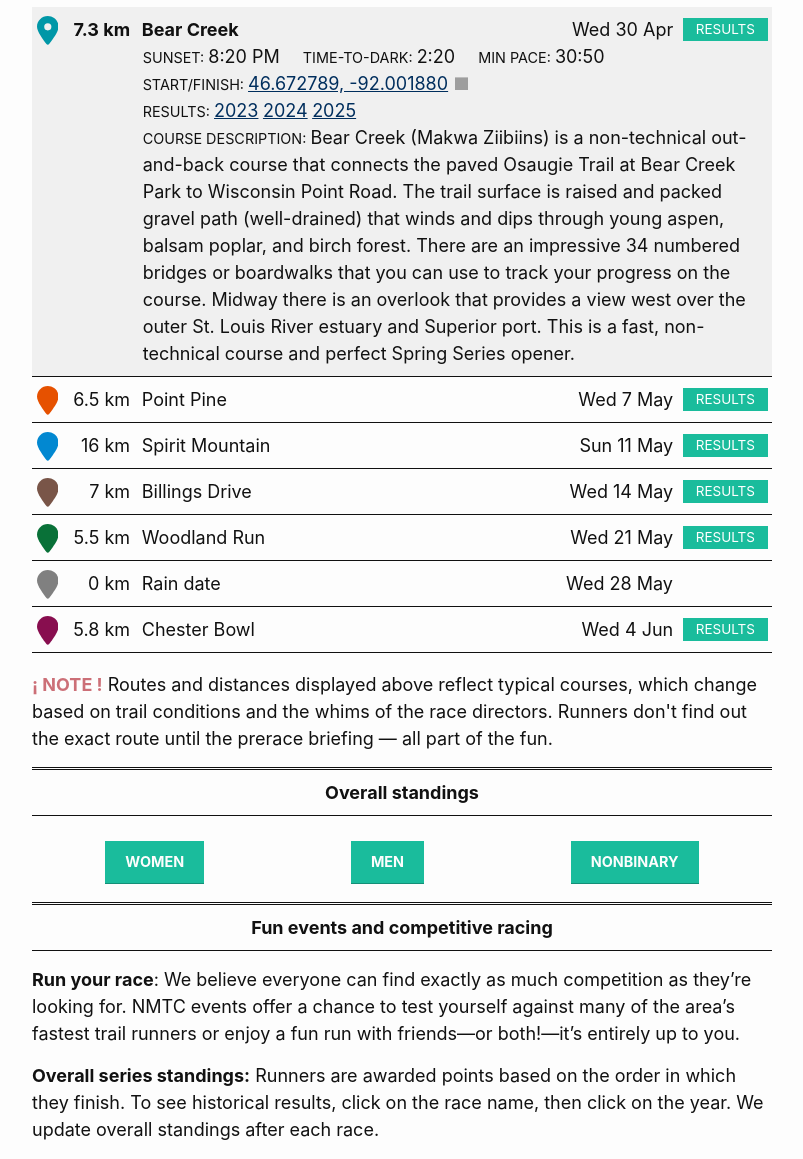
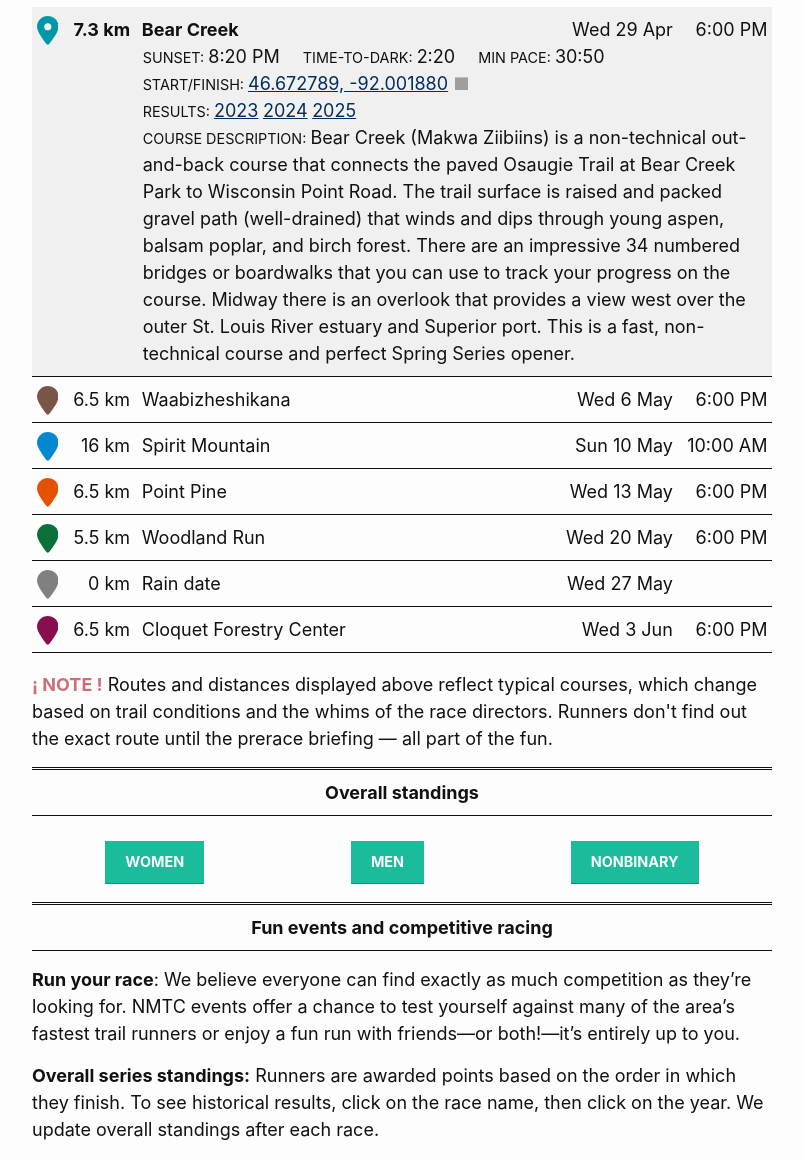
Before and after one commit to nmtc-run/nmtc-run.github.io, a Jekyll site: the page built from pages/series-spring.md, in a window 1280 px wide and 1400 px high, scrolled down 1406 px. Shown: the part 241-1400 px from the top of the window, without its empty margins (238-1041 px from the left). Built offline with Jekyll 4.4.1, drawn with Linux system fonts in a browser that asks for light colours; some of the changed lines change nothing that is shown; grey boxes are pictures that could not be loaded.

Commit message:
Update spring series schedule: fix swapped races

```diff
--- a/_data/series-spring.yml
+++ b/_data/series-spring.yml
@@ -1,5 +1,5 @@
 - name: Bear Creek
-  date: 2025-04-30 # use format: YYYY-MM-DD
+  date: 2026-04-29 # use format: YYYY-MM-DD
   time: "6:00 PM"
   dist: 7.3
   sunset: "8:20 PM"
@@ -17,8 +17,49 @@
       url: https://drive.google.com/file/d/1TKcEWHHoOY8hLYePvkb3a3j7D_cMeWl3/view?usp=drive_link
   description: Bear Creek (Makwa Ziibiins) is a non-technical out-and-back course that connects the paved Osaugie Trail at Bear Creek Park to Wisconsin Point Road. The trail surface is raised and packed gravel path (well-drained) that winds and dips through young aspen, balsam poplar, and birch forest. There are an impressive 34 numbered bridges or boardwalks that you can use to track your progress on the course.  Midway there is an overlook that provides a view west over the outer St. Louis River estuary and Superior port. This is a fast, non-technical course and perfect Spring Series opener.
 
+- name: Waabizheshikana
+  date: 2026-05-06 # use format: YYYY-MM-DD
+  time: "6:00 PM"
+  dist: 6.5
+  sunset: "8:38 PM"
+  time-to-dark: "2:38"
+  min-pace: "36:20"
+  start-address: Blackmer Park 8301 Beverly St, Duluth, MN 55808
+  start-gps:  46.69285, -92.20562 # use decimal lat,long format: X.XXXXXXX, X,XXXXXXX
+  map-color: rgb(121,85,72)
+  results:
+    - year: 2025
+      url: /
+    - year: 2026
+      url:
+    - year: 2027
+      url:
+  parking: Blackmer Park 8301 Beverly St, Duluth, MN 55808
+  description: Waabizheshikana takes runners along the western waterfront of the St. Louis River estuary. The loopy out-and-back course starts and finishes at Blackmer Park. Racers head south on the mostly crushed stone path, u-turn, and run with water to the left and right toward the end of a narrow spit before looping back to the start.
+
+- name: Spirit Mountain
+  date: 2026-05-10 # use format: YYYY-MM-DD
+  time: "10:00 AM"
+  dist: 16
+  sunset:
+  time-to-dark:
+  min-pace:
+  start-address: 8551 Grand Ave, Duluth, MN 55808
+  start-gps: 46.71529, -92.2055 # use decimal lat,long format: X.XXXXXXX, X,XXXXXXX
+  map-color: rgb(2,136,209)
+  results:
+    - year: 2023
+      url: /results/SpringSeries/2023/Spirit-Mountain.pdf
+    - year: 2024
+      url: /results/SpringSeries/2024/Spirit-Mountain.pdf
+    - year: 2025
+      url: https://drive.google.com/file/d/1vJ4vLv2OjkbZhkNDMJhRt52nITAu0pVQ/view?usp=drive_link
+  parking: New in 2026, park near the Grand Ave Chalet 8551 Grand Ave, Duluth, MN 55808. To reach the start line, hike 500 m uphill to the cat track; turn left and jog 250 m to the start line; you are now warmed up and ready to race.
+  description: Spirit Mountain (Manidoo Wajiw) is a point-to-point road and rails-to-trails run. The 2026 edition introduced a new course, which follows the westernmost section of Skyline Parkway (gravel and asphalt) and returns on the DWP (gravel), finishing near Grand Ave Chalet.
+  # description: Spirit Mountain 10 Mile (Manidoo Wajiw) is an out-and-back road run that largely follows the western most section of Skyline Parkway from beneath the upper Spirit Mountain Chalet to Becks Road. The parkway surface is mostly gravel but also has short sections of new and crumbling asphalt. The near middle of the route offers a sweeping view of the St. Louis River estuary and Morgan Park neighborhood from the Bardon’s Peak overlook. This is also the course’s subtle high point. Make sure to save energy for the gradual ascent back to here from the Becks Road turnaround! The parkway is open to vehicle traffic this time of year. Please be mindful on blind turns.
+
 - name: Point Pine
-  date: 2025-05-07 # use format: YYYY-MM-DD
+  date: 2026-05-13 # use format: YYYY-MM-DD
   time: "6:00 PM"
   dist: 6.5
   sunset: "8:38 PM"
@@ -36,48 +77,27 @@
       url: https://drive.google.com/file/d/15uv2gUm3E0skf68dbrXIAX6aBClC0Mut/view?usp=drive_link
   description: Point Pine (Neyaashi) is a lollipop course with a long out-and-back section that passes through Pine Point Scientific Natural Area, a remnant of old-growth coastal red and white pine forest. The route offers beautiful views of the outer St. Louis River estuary and Lake Superior. The trail is mostly flat and well drained with a mix of packed gravel, packed earth and short sections with loose sand. The outermost loop portion of the course passes by the brick ruins of the Minnesota Point Light, a navigational aid constructed in 1858. It is the oldest brick structure in Duluth. This is a fast, non-technical course but get ready for some sand in your shoes.
 
-- name: Spirit Mountain
-  date: 2025-05-11 # use format: YYYY-MM-DD
-  time: "10:00 AM"
-  dist: 16
-  sunset:
-  time-to-dark:
-  min-pace:
-  start-address: 9525 W Skyline Pkwy, Duluth, MN 55810
-  start-gps: 46.714998, -92.214831 # use decimal lat,long format: X.XXXXXXX, X,XXXXXXX
-  map-color: rgb(2,136,209)
-  results:
-    - year: 2023
-      url: /results/SpringSeries/2023/Spirit-Mountain.pdf
-    - year: 2024
-      url: /results/SpringSeries/2024/Spirit-Mountain.pdf
-    - year: 2025
-      url: https://drive.google.com/file/d/1vJ4vLv2OjkbZhkNDMJhRt52nITAu0pVQ/view?usp=drive_link
-  parking: Park in the upper Spirit Mountain Parking lot, then walk down the hill in front of the chalet and go right on the service road.
-  description: Spirit Mountain 10 Mile (Manidoo Wajiw) is an out-and-back road run. *The 2025 edition follows a temporary reroute due to road construction on the original race course.* The race starts at the same location as the original course, exits Spirit Mountain and follows Skyline Parkway to the Clyde Connector. After a winding descent on the dirt/gravel Connector, runners turn right on the DWP gravel trail and follow it until the 5 mi turnaround point just short of Beck's Rd.
-  # description: Spirit Mountain 10 Mile (Manidoo Wajiw) is an out-and-back road run that largely follows the western most section of Skyline Parkway from beneath the upper Spirit Mountain Chalet to Becks Road. The parkway surface is mostly gravel but also has short sections of new and crumbling asphalt. The near middle of the route offers a sweeping view of the St. Louis River estuary and Morgan Park neighborhood from the Bardon’s Peak overlook. This is also the course’s subtle high point. Make sure to save energy for the gradual ascent back to here from the Becks Road turnaround! The parkway is open to vehicle traffic this time of year. Please be mindful on blind turns.
-
-- name: Billings Drive
-  date: 2025-05-14 # use format: YYYY-MM-DD
-  time: "6:00 PM"
-  dist: 7
-  sunset: "8:38 PM"
-  time-to-dark: "2:38"
-  min-pace: "36:20"
-  start-address: Billings Dr & 42nd St, Superior, WI 54880
-  start-gps: 46.691779, -92.144101 # use decimal lat,long format: X.XXXXXXX, X,XXXXXXX
-  map-color: rgb(121,85,72)
-  results:
-    - year: 2023
-      url: /results/SpringSeries/2023/Billings-Drive.pdf
-    - year: 2024
-      url: /results/SpringSeries/2024/2024-Billings-Drive.pdf
-    - year: 2025
-      url: https://drive.google.com/file/d/1TQOq_li-WThwufA1-booNmdjZezR9jph/view?usp=drive_link
-  description: Billings Drive is an out-and-back course on all-weather gravel roads in the Superior Municipal Forest with rolling hills throughout. The road is tree-lined with nearby water. The road to the start may be rough in the Spring. Start/Finish across from parking lot at Billings Dr and 42nd street, near disc golf course in Superior WI.
+# - name: Billings Drive
+#   date: 2026-05-13 # use format: YYYY-MM-DD
+#   time: "6:00 PM"
+#   dist: 7
+#   sunset: "8:38 PM"
+#   time-to-dark: "2:38"
+#   min-pace: "36:20"
+#   start-address: Billings Dr & 42nd St, Superior, WI 54880
+#   start-gps: 46.691779, -92.144101 # use decimal lat,long format: X.XXXXXXX, X,XXXXXXX
+#   map-color: rgb(121,85,72)
+#   results:
+#     - year: 2023
+#       url: /results/SpringSeries/2023/Billings-Drive.pdf
+#     - year: 2024
+#       url: /results/SpringSeries/2024/2024-Billings-Drive.pdf
+#     - year: 2025
+#       url: https://drive.google.com/file/d/1TQOq_li-WThwufA1-booNmdjZezR9jph/view?usp=drive_link
+#   description: Billings Drive is an out-and-back course on all-weather gravel roads in the Superior Municipal Forest with rolling hills throughout. The road is tree-lined with nearby water. The road to the start may be rough in the Spring. Start/Finish across from parking lot at Billings Dr and 42nd street, near disc golf course in Superior WI.
 
 - name: Woodland Run
-  date: 2025-05-21 # use format: YYYY-MM-DD
+  date: 2026-05-20 # use format: YYYY-MM-DD
   time: "6:00 PM"
   dist: 5.5
   sunset: "8:49 PM"
@@ -96,7 +116,7 @@
   description: The Woodland course is on singletrack with a small portion of road. It is a loop course with some hilly sections. Starting out at the Morningside Gravel pit on Jean Duluth Road, run this 5.5k course through the surrounding woods and neighborhood. Enjoy a mix of rolling slopes, and small hills to climb on this rarely flat singletrack loop using a mix of trails in the area.
 
 - name: Rain date
-  date: 2025-05-28 # use format: YYYY-MM-DD
+  date: 2026-05-27 # use format: YYYY-MM-DD
   time:
   dist: 0
   sunset:
@@ -107,24 +127,39 @@
   map-color: grey
   description: If a previous race is canceled, watch this space for updates.
 
-- name: Chester Bowl
-  date: 2025-06-04 # use format: YYYY-MM-DD
+- name: Cloquet Forestry Center
+  date: 2026-06-03 # use format: YYYY-MM-DD
   time: "6:00 PM"
-  dist: 5.8
+  dist: 6.5
   sunset: "8:59 PM"
   time-to-dark: "2:59"
   min-pace: "48:34"
-  start-address: 1801 E Skyline Pkwy, Duluth, MN 55812
-  start-gps: 46.813871, -92.098662 # use decimal lat,long format: X.XXXXXXX, X,XXXXXXX
+  start-address: 175 University Rd, Cloquet, MN 55720
+  start-gps: 46.7049, -92.52591 # use decimal lat,long format: X.XXXXXXX, X,XXXXXXX
   map-color: rgb(136,14,79)
   results:
-    - year: 2023
-      url: /results/SpringSeries/2023/2023-Chester-Bowl.pdf
-    - year: 2024
-      url: /results/SpringSeries/2024/Chester-Bowl.pdf
     - year: 2025
-      url: https://drive.google.com/file/d/1nAcXG10ROTlrVzheEqSOWjl7VIHWglHx/view?usp=drive_link
-  description: Chester Bowl is run within the 117 acre Chester Park on ski trails and on the Dan Proctor Hiking Trail singletrack, which runs along both sides of Chester Creek.  The course is very hilly and technical and is a popular hiking destination.  Be sure to say “Hi!” when you cross paths with a hiker!
+      url: /
+  description: Traverse the internal forest roads and trails of the University of Minnesota Cloquet Forestry Center, within the boundaries of the Fond du Lac Reservation. The race course traverses flat to gently rolling terrain, with mixed surfaces including mowed path, old logging railroad grades, and sandy gravel two-track road. Expect a diverse mix of managed forest conditions and occasional glimpses of wet meadows along Otter Creek.
+
+# - name: Chester Bowl
+#   date: 2025-06-04 # use format: YYYY-MM-DD
+#   time: "6:00 PM"
+#   dist: 5.8
+#   sunset: "8:59 PM"
+#   time-to-dark: "2:59"
+#   min-pace: "48:34"
+#   start-address: 1801 E Skyline Pkwy, Duluth, MN 55812
+#   start-gps: 46.813871, -92.098662 # use decimal lat,long format: X.XXXXXXX, X,XXXXXXX
+#   map-color: rgb(136,14,79)
+#   results:
+#     - year: 2023
+#       url: /results/SpringSeries/2023/2023-Chester-Bowl.pdf
+#     - year: 2024
+#       url: /results/SpringSeries/2024/Chester-Bowl.pdf
+#     - year: 2025
+#       url: https://drive.google.com/file/d/1nAcXG10ROTlrVzheEqSOWjl7VIHWglHx/view?usp=drive_link
+#   description: Chester Bowl is run within the 117 acre Chester Park on ski trails and on the Dan Proctor Hiking Trail singletrack, which runs along both sides of Chester Creek.  The course is very hilly and technical and is a popular hiking destination.  Be sure to say “Hi!” when you cross paths with a hiker!
 
 - metadata:
     overall-standings:
```
